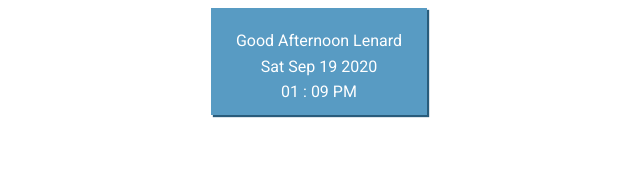
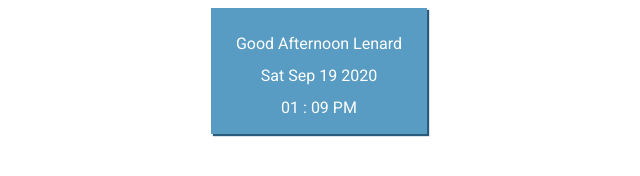
Before and after one commit to laestinido/notion, a plain HTML site: page greetings.html in a window 1280 px wide. Shown: the whole page, without its empty margins (321-961 px from the left). Drawn offline with Linux system fonts and the light colour scheme.

Commit message:
Update greetings.html

```diff
--- a/greetings.html
+++ b/greetings.html
@@ -11,7 +11,7 @@
 
         body {
             background-color: #fff;
-            line-height: 1.6;
+            line-height: 2;
         }
 
         h1 {
```
